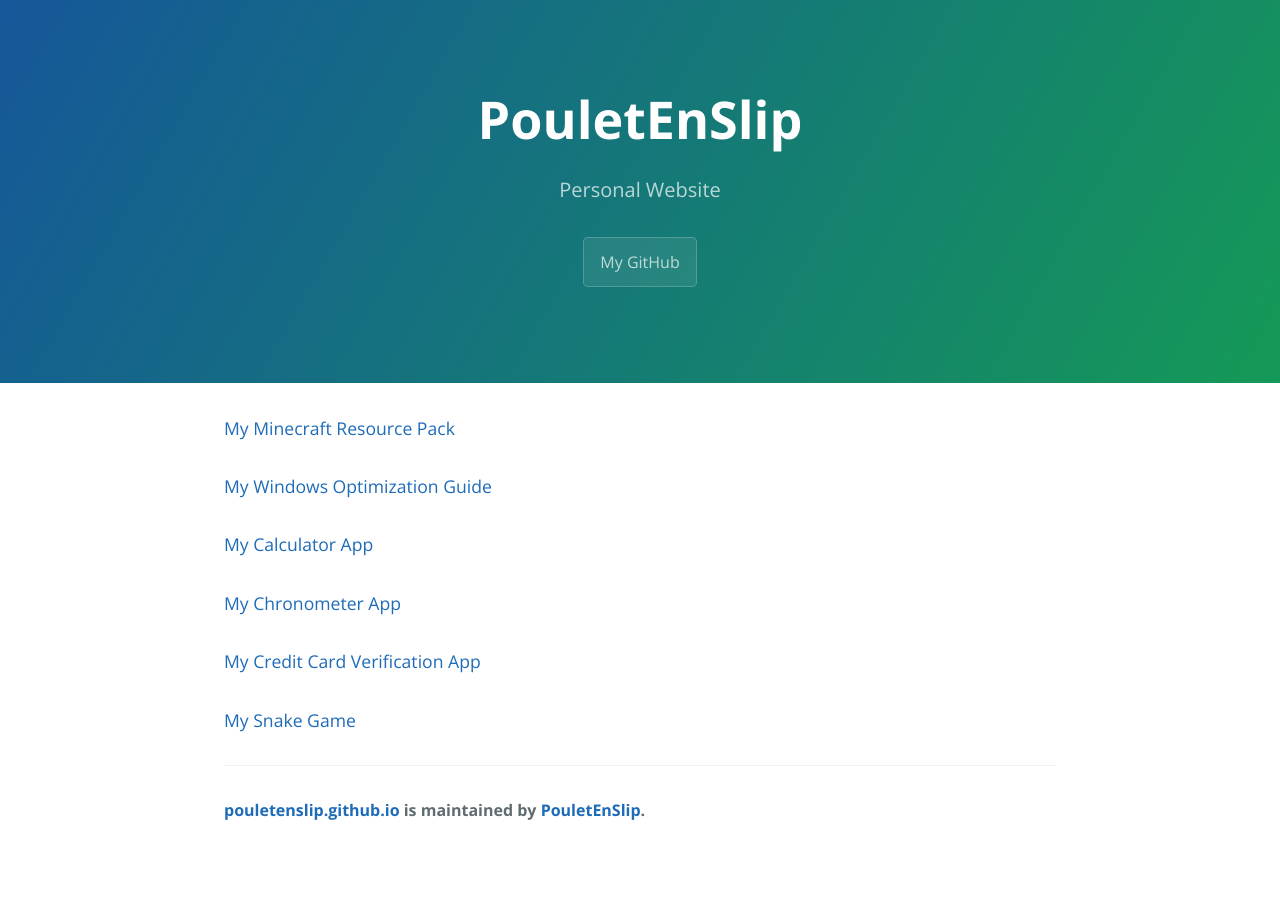
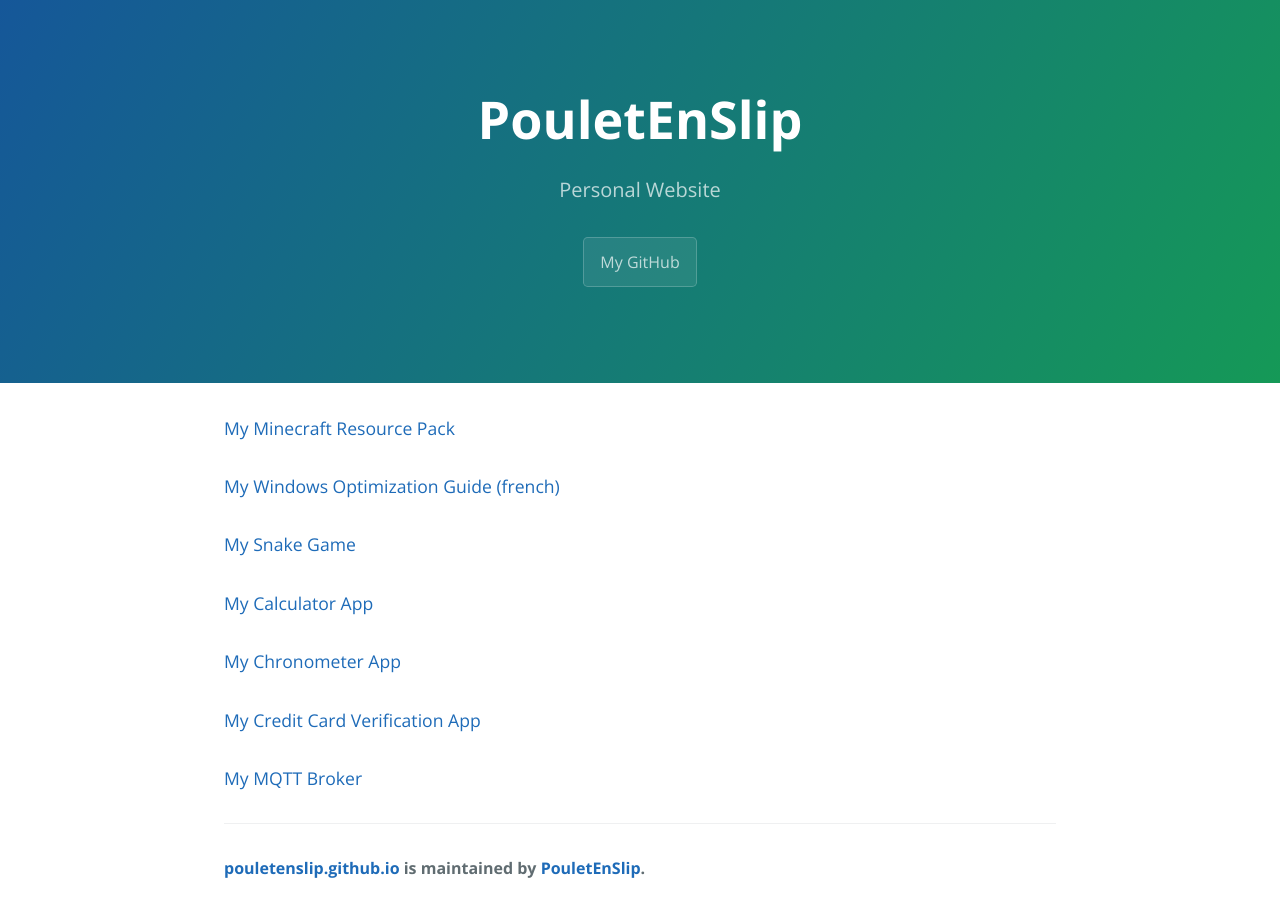
Before and after one commit to PouletEnSlip/pouletenslip.github.io, a Jekyll site: the page built from index.md, in a window 1280 px wide. Built offline with Jekyll 4.4.1, drawn with Linux system fonts in a browser that asks for light colours; comment, search, counter and statistics services are not loaded.

Commit message:
Update index.md

```diff
--- a/index.md
+++ b/index.md
@@ -3,8 +3,9 @@ layout: default
 ---
 
 #### [My Minecraft Resource Pack](pages/cotcotpack.md)
-#### [My Windows Optimization Guide](pages/opti.md)
+#### [My Windows Optimization Guide (french)](pages/opti.md)
+#### [My Snake Game](https://github.com/PouletEnSlip/Snake)
 #### [My Calculator App](https://github.com/PouletEnSlip/Calculator)
 #### [My Chronometer App](https://github.com/PouletEnSlip/Chronometer)
 #### [My Credit Card Verification App](https://github.com/PouletEnSlip/CreditCardVerification)
-#### [My Snake Game](https://github.com/PouletEnSlip/Snake)
+#### [My MQTT Broker](https://github.com/PouletEnSlip/MQTT)
```
